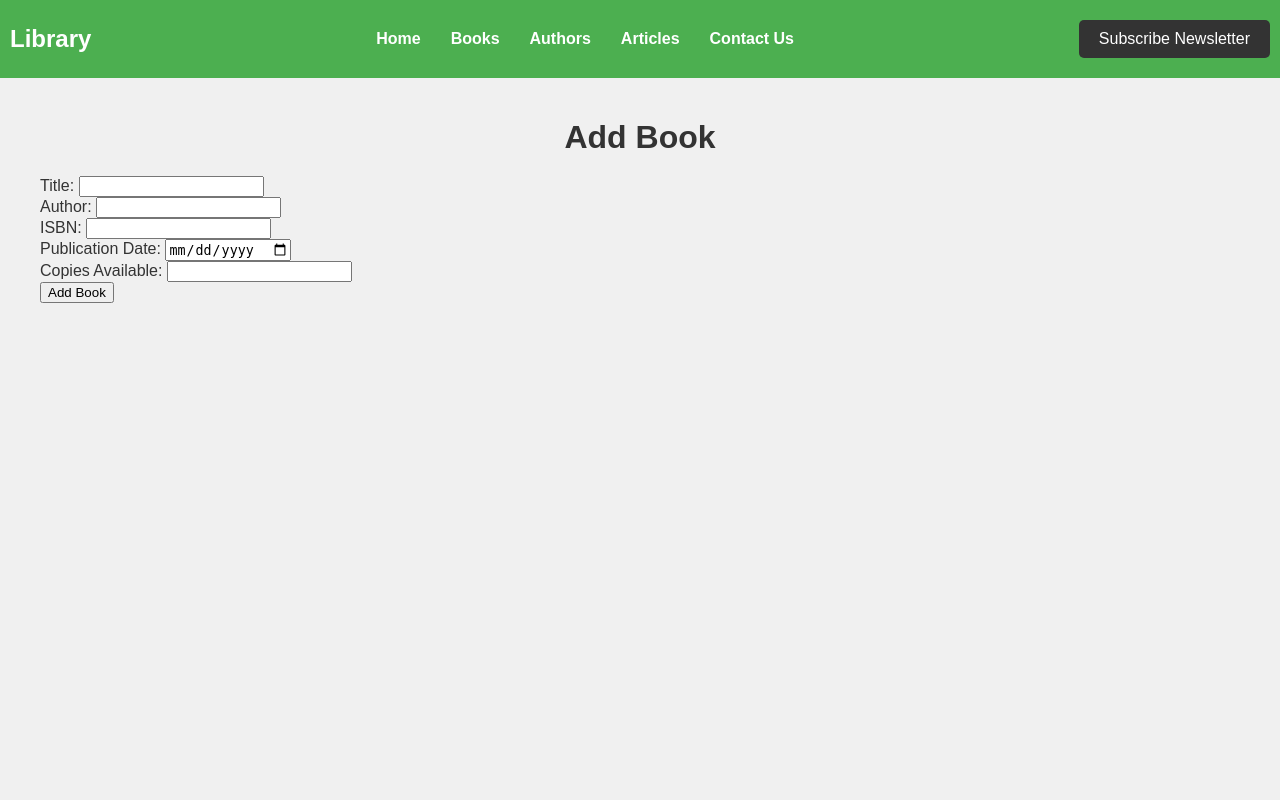
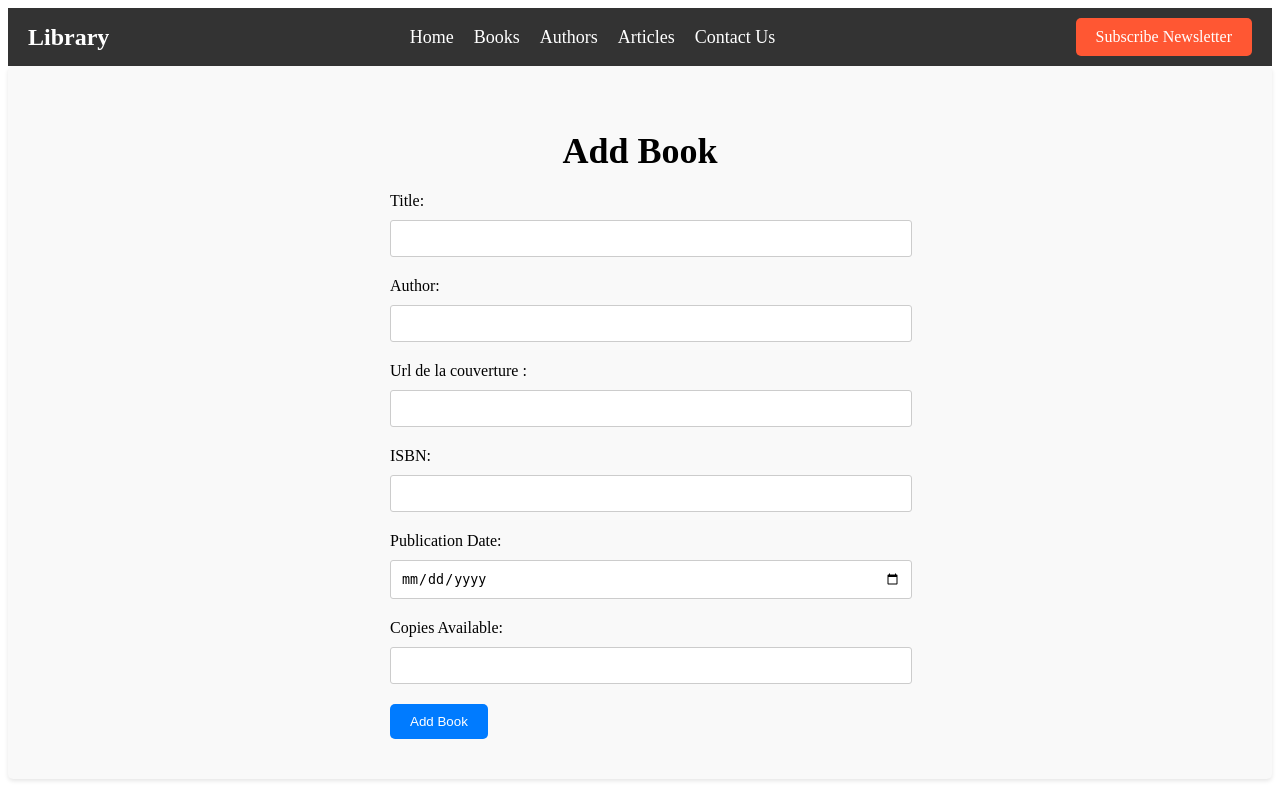
Before and after one commit to SOULREDOUANE/NoSQl_library, a Flask app: page /add_book in a window 1280 px wide. Run offline with Flask 2, Linux system fonts and the light colour scheme.

Commit message:
i change the css

```diff
--- a/python-app/static/style.css
+++ b/python-app/static/style.css
@@ -1,40 +1,48 @@
 body {
+    margin: 0;
     font-family: Arial, sans-serif;
-    margin: 0;
-    padding: 0;
-    background-color: #f0f0f0;
-    color: #333;
+    color: #fff;
+    background-image: url('pic_lib.jpg'); /* Path to your background image */
+    background-position: center; /* Center the background image */
+    background-repeat: no-repeat; /* Prevent the image from repeating */
+    background-size: cover; /* Scale the background image to be as large as possible so that the background area is completely covered by the background image */
 }
 
+
 header {
-    background-color: #4CAF50;
-    color: white;
-    padding: 20px 10px;
+    background-color: rgba(0, 0, 0, 0.7);
+    padding: 10px 20px;
     display: flex;
     justify-content: space-between;
     align-items: center;
 }
+main {
+    padding: 40px 20px;
+    background-color: #f9f9f9;
+    border-radius: 5px;
+    box-shadow: 0 2px 4px rgba(0, 0, 0, 0.1);
+}
 
-header .logo {
+.logo {
     font-size: 24px;
     font-weight: bold;
 }
 
 nav ul {
     list-style: none;
+    padding: 0;
     margin: 0;
-    padding: 0;
     display: flex;
 }
 
 nav ul li {
-    margin: 0 15px;
+    margin: 0 10px;
 }
 
 nav ul li a {
-    color: white;
+    color: #fff;
     text-decoration: none;
-    font-weight: bold;
+    font-size: 18px;
 }
 
 nav ul li a:hover {
@@ -42,27 +50,39 @@ nav ul li a:hover {
 }
 
 .button {
+    background-color: #ff5733;
+    color: #fff;
     padding: 10px 20px;
-    background-color: #333;
-    color: white;
     text-decoration: none;
     border-radius: 5px;
-    transition: background-color 0.3s;
+    font-size: 16px;
 }
 
 .button:hover {
-    background-color: #555;
+    background-color: #c70039;
 }
 
 main {
-    padding: 20px;
-    max-width: 1200px;
-    margin: 0 auto;
+    padding: 40px 20px;
+    text-align: center;
+    background-color: rgba(0, 0, 0, 0.5); /* optional, to make text more readable */
 }
+
+.actions {
+    margin-top: 20px;
+}
+
+.actions .button {
+    margin: 0 10px;
+}
+
+
 
 h1 {
     text-align: center;
     margin-bottom: 20px;
+    color:#ff5733 ;
+    margin-bottom: 20%;
 }
 
 .book-list {
--- /dev/null
+++ b/python-app/static/style_add_book.css
@@ -0,0 +1,97 @@
+/* style.css */
+
+/* Header */
+header {
+    background-color: #333;
+    color: #fff;
+    padding: 10px 20px;
+    display: flex;
+    justify-content: space-between;
+    align-items: center;
+}
+
+.logo {
+    font-size: 24px;
+    font-weight: bold;
+}
+
+nav ul {
+    list-style: none;
+    padding: 0;
+    margin: 0;
+    display: flex;
+}
+
+nav ul li {
+    margin: 0 10px;
+}
+
+nav ul li a {
+    color: #fff;
+    text-decoration: none;
+    font-size: 18px;
+}
+
+nav ul li a:hover {
+    text-decoration: underline;
+}
+
+.button {
+    background-color: #ff5733;
+    color: #fff;
+    padding: 10px 20px;
+    text-decoration: none;
+    border-radius: 5px;
+    font-size: 16px;
+}
+
+.button:hover {
+    background-color: #c70039;
+}
+
+/* Main */
+main {
+    padding: 40px 20px;
+    background-color: #f9f9f9;
+    border-radius: 5px;
+    box-shadow: 0 2px 4px rgba(0, 0, 0, 0.1);
+}
+
+h1 {
+    font-size: 36px;
+    margin-bottom: 20px;
+    text-align: center;
+}
+
+form {
+    max-width: 500px;
+    margin: 0 auto;
+}
+
+label {
+    display: block;
+    margin-bottom: 10px;
+}
+
+input[type="text"],
+input[type="number"],
+input[type="date"] {
+    width: 100%;
+    padding: 10px;
+    margin-bottom: 20px;
+    border: 1px solid #ccc;
+    border-radius: 3px;
+}
+
+button[type="submit"] {
+    background-color: #007bff;
+    color: #fff;
+    padding: 10px 20px;
+    border: none;
+    border-radius: 5px;
+    cursor: pointer;
+}
+
+button[type="submit"]:hover {
+    background-color: #0056b3;
+}
--- a/python-app/templates/add_book.html
+++ b/python-app/templates/add_book.html
@@ -3,7 +3,7 @@
 <head>
     <meta charset="UTF-8">
     <title>Add Book</title>
-    <link rel="stylesheet" href="{{ url_for('static', filename='style.css') }}">
+    <link rel="stylesheet" href="{{ url_for('static', filename='style_add_book.css') }}">
 </head>
 <body>
     <header>
@@ -26,6 +26,8 @@
             <input type="text" id="title" name="title" required><br>
             <label for="author">Author:</label>
             <input type="text" id="author" name="author" required><br>
+            <label for="cover_url">Url de la couverture : </label>
+            <input type="text" id="cover_url" name="cover_url" required><br>
             <label for="isbn">ISBN:</label>
             <input type="text" id="isbn" name="isbn" required><br>
             <label for="publication_date">Publication Date:</label>
--- a/python-app/templates/books.html
+++ b/python-app/templates/books.html
@@ -3,7 +3,7 @@
 <head>
     <meta charset="UTF-8">
     <title>Books</title>
-    <link rel="stylesheet" href="{{ url_for('static', filename='style.css') }}">
+    <link rel="stylesheet" href="{{ url_for('static', filename='style_book.css') }}">
 </head>
 <body>
     <header>
--- a/python-app/templates/update_book.html
+++ b/python-app/templates/update_book.html
@@ -3,7 +3,7 @@
 <head>
     <meta charset="UTF-8">
     <title>Update Book</title>
-    <link rel="stylesheet" href="{{ url_for('static', filename='style.css') }}">
+    <link rel="stylesheet" href="{{ url_for('static', filename='style_update_book.css') }}">
 </head>
 <body>
     <header>
```
Also changed, not shown: python-app/static/style_book.css (added, +124 -0 lines), python-app/static/style_update_book.css (added, +100 -0 lines), python-app/templates/index.html (+8 -5 lines), python-app/static/pic_lib.jpg (added).
